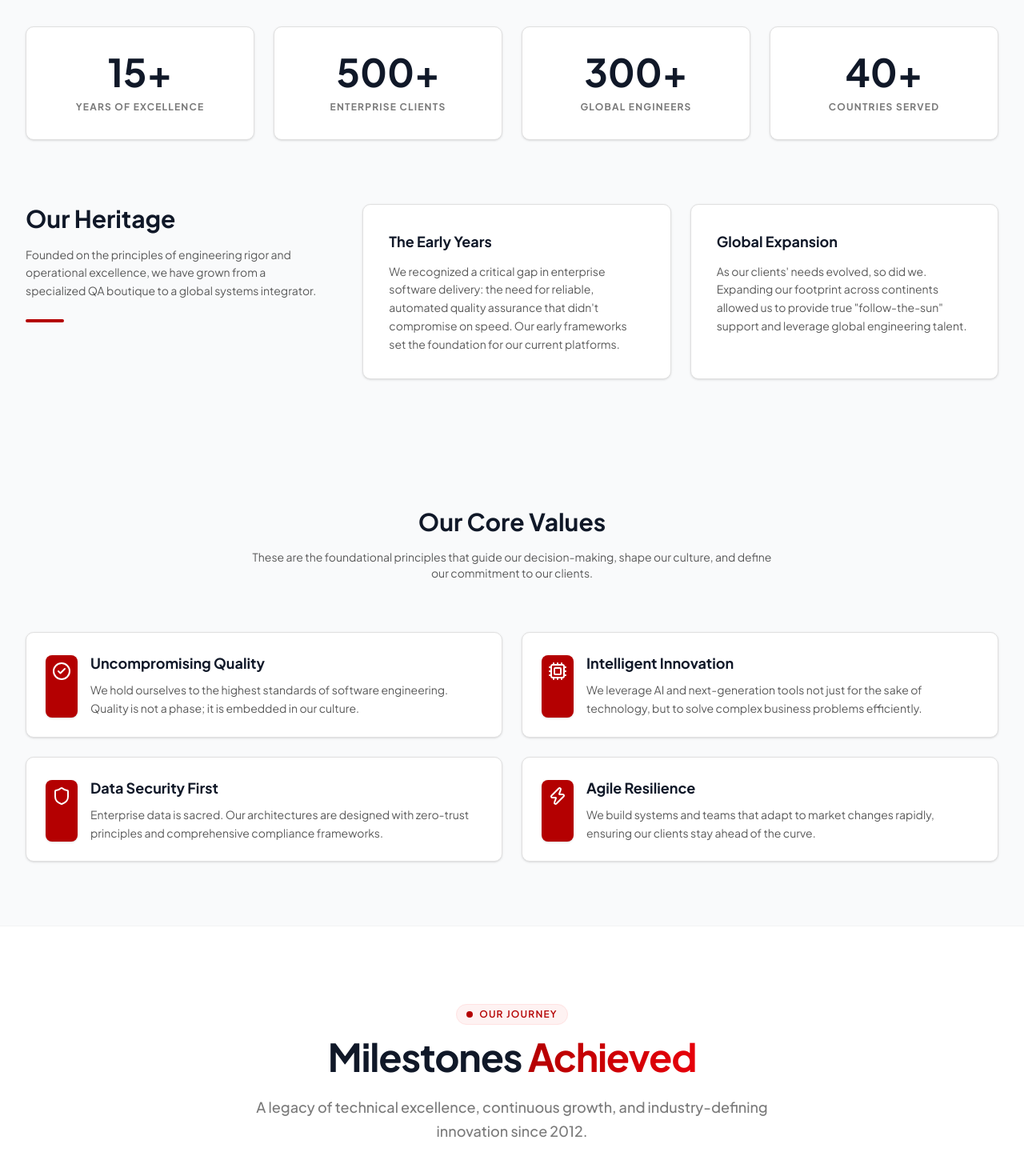
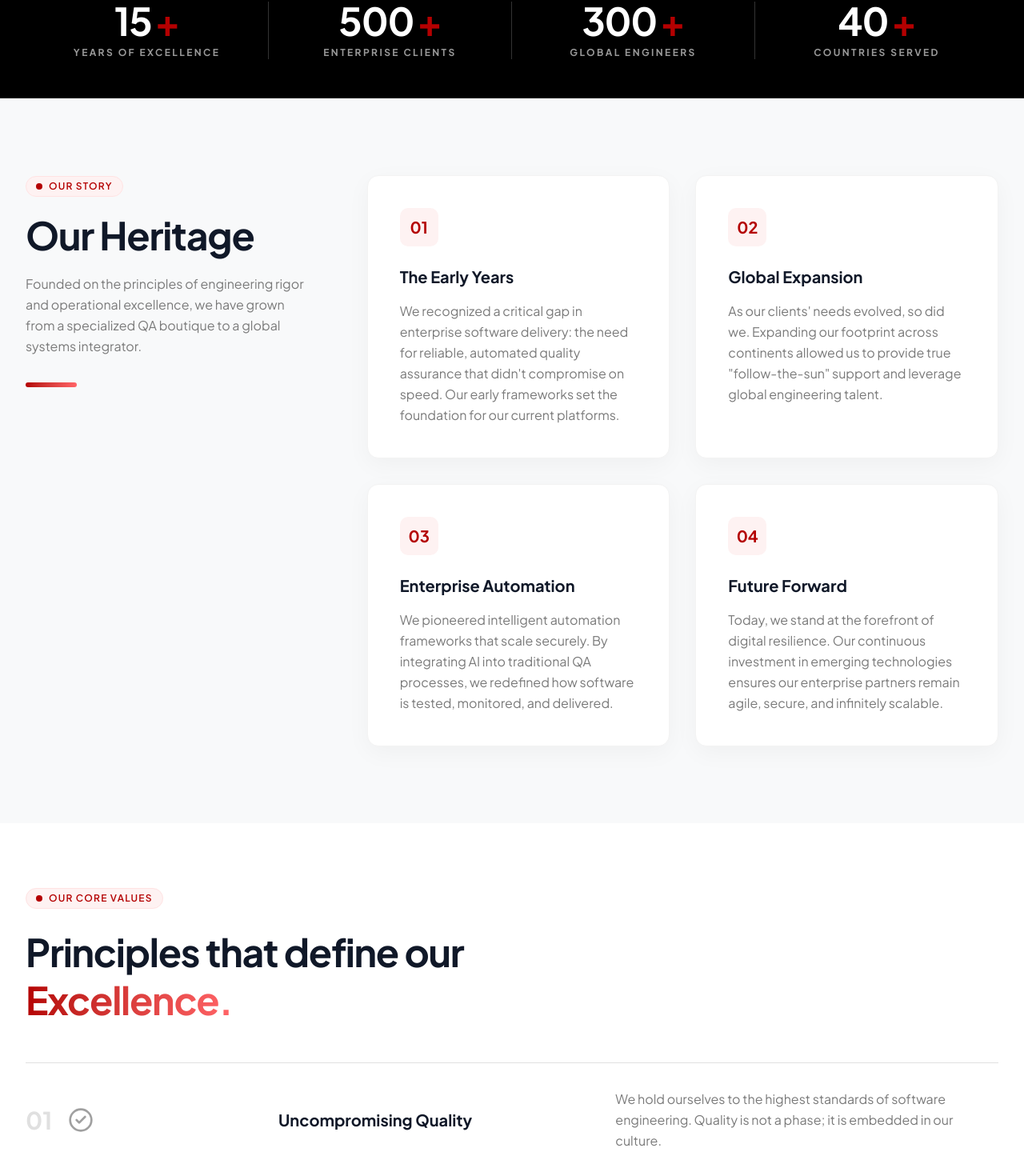
Before and after one commit to galahad-arpit03/ApMoSys, a Next.js app: page /about in a window 1280 px wide. Shown: the part 817-2287 px from the top of the page at 80% size. Built offline with nearby package versions, Linux system fonts and the light colour scheme.

Commit message:
About Page : components design updated

```diff
--- a/src/who-we-are/about-us/CoreValues/CoreValues.tsx
+++ b/src/who-we-are/about-us/CoreValues/CoreValues.tsx
@@ -1,46 +1,80 @@
 "use client";
-import React from "react";
-import { motion } from "framer-motion";
+import React, { useState } from "react";
+import { motion, AnimatePresence } from "framer-motion";
 import { CheckCircle2, Cpu, Shield, Zap } from "lucide-react";
 import { coreValuesData } from "./CoreValuesData";
 
 const iconMap: any = {
-  CheckCircle2: <CheckCircle2 className="w-6 h-6 text-white" />,
-  Cpu: <Cpu className="w-6 h-6 text-white" />,
-  Shield: <Shield className="w-6 h-6 text-white" />,
-  Zap: <Zap className="w-6 h-6 text-white" />
+  CheckCircle2: <CheckCircle2 className="w-8 h-8" />,
+  Cpu: <Cpu className="w-8 h-8" />,
+  Shield: <Shield className="w-8 h-8" />,
+  Zap: <Zap className="w-8 h-8" />
 };
 
 export default function CoreValues() {
+  const [hoveredIndex, setHoveredIndex] = useState<number | null>(null);
+
   return (
-    <section className="py-20 bg-gray-50">
+    <section className="py-20 bg-white">
       <div className="max-w-7xl mx-auto px-4 sm:px-6 lg:px-8">
-        <div className="text-center max-w-2xl mx-auto mb-16">
-          <h2 className="text-3xl font-bold text-gray-900 mb-4">Our Core Values</h2>
-          <p className="text-gray-600 text-sm">
-            These are the foundational principles that guide our decision-making, shape our culture, and define our commitment to our clients.
-          </p>
+
+        <div className="mb-12 md:w-2/3">
+          <div className="inline-flex items-center gap-2 px-3 py-1 rounded-full bg-red-50 border border-red-100 text-xs font-semibold uppercase tracking-widest text-primary-red mb-6">
+            <span className="w-2 h-2 rounded-full bg-primary-red" />
+            Our Core Values
+          </div>
+          <h2 className="text-3xl md:text-4xl lg:text-5xl font-black text-gray-900 tracking-tight leading-tight">
+            Principles that define our <span className="text-transparent bg-clip-text bg-gradient-to-r from-primary-red to-red-400">Excellence.</span>
+          </h2>
         </div>
-        <div className="grid grid-cols-1 md:grid-cols-2 gap-6">
+
+        <div className="border-t border-gray-200">
           {coreValuesData.map((value, i) => (
             <motion.div
               key={i}
               initial={{ opacity: 0, y: 20 }}
               whileInView={{ opacity: 1, y: 0 }}
               viewport={{ once: true }}
-              transition={{ delay: i * 0.1 }}
-              className="flex gap-4 p-6 rounded-xl bg-white border border-gray-200 shadow-sm hover:shadow-md transition-shadow"
+              transition={{ delay: i * 0.1, duration: 0.5 }}
+              onMouseEnter={() => setHoveredIndex(i)}
+              onMouseLeave={() => setHoveredIndex(null)}
+              className="group relative border-b border-gray-200 py-6 lg:py-8 transition-colors duration-500 hover:bg-gray-50/50"
             >
-              <div className="shrink-0 mt-1 bg-primary-red p-2 rounded-lg shadow-sm">
-                {iconMap[value.icon]}
-              </div>
-              <div>
-                <h3 className="text-gray-900 font-bold text-lg mb-2">{value.title}</h3>
-                <p className="text-gray-600 text-sm leading-relaxed">{value.desc}</p>
+              {/* Animated Accent Line */}
+              <div className="absolute bottom-[-1px] left-0 h-[1px] bg-primary-red transition-all duration-500"
+                   style={{ width: hoveredIndex === i ? '100%' : '0%' }} />
+
+              <div className="grid grid-cols-1 md:grid-cols-12 gap-6 lg:gap-12 items-center">
+
+                {/* Number & Icon */}
+                <div className="md:col-span-3 flex items-center gap-5">
+                  <div className="text-3xl font-black text-gray-200 group-hover:text-primary-red transition-colors duration-500">
+                    0{i + 1}
+                  </div>
+                  <div className="text-gray-400 group-hover:text-primary-red transition-colors duration-500">
+                    {iconMap[value.icon]}
+                  </div>
+                </div>
+
+                {/* Title */}
+                <div className="md:col-span-4">
+                  <h3 className="text-lg lg:text-xl font-bold text-gray-900 group-hover:translate-x-2 transition-transform duration-500">
+                    {value.title}
+                  </h3>
+                </div>
+
+                {/* Description */}
+                <div className="md:col-span-5">
+                  <p className="text-gray-500 text-sm lg:text-base leading-relaxed">
+                    {value.desc}
+                  </p>
+                </div>
+
               </div>
             </motion.div>
           ))}
         </div>
+
       </div>
     </section>
   );
--- a/src/who-we-are/about-us/StatsSection/StatsSection.tsx
+++ b/src/who-we-are/about-us/StatsSection/StatsSection.tsx
@@ -5,20 +5,25 @@ import { statsData } from "./StatsSectionData";
 
 export default function StatsSection() {
   return (
-    <section className="pt-20 pb-10 bg-gray-50">
+    <section className="py-12 bg-black border-y border-[#222]">
       <div className="max-w-7xl mx-auto px-4 sm:px-6 lg:px-8">
-        <div className="grid grid-cols-2 md:grid-cols-4 gap-6">
+        <div className="grid grid-cols-2 md:grid-cols-4 divide-x-0 md:divide-x divide-[#333] gap-y-8 md:gap-y-0">
           {statsData.map((stat, i) => (
             <motion.div
               key={i}
-              initial={{ opacity: 0, y: 20 }}
+              initial={{ opacity: 0, y: 15 }}
               whileInView={{ opacity: 1, y: 0 }}
               viewport={{ once: true }}
-              transition={{ delay: i * 0.1 }}
-              className="text-center p-8 border border-gray-200 rounded-xl bg-white shadow-sm"
+              transition={{ delay: i * 0.1, duration: 0.5 }}
+              className="text-center px-4 flex flex-col items-center justify-center"
             >
-              <div className="text-4xl md:text-5xl font-black text-gray-900 mb-3">{stat.value}</div>
-              <div className="text-[11px] md:text-xs uppercase tracking-[0.1em] text-gray-500 font-bold">{stat.label}</div>
+              <div className="text-4xl md:text-5xl font-black text-white tracking-tight mb-2 flex items-center gap-1">
+                {stat.value.replace('+', '')}
+                <span className="text-primary-red">+</span>
+              </div>
+              <div className="text-xs uppercase tracking-[0.2em] text-white/60 font-bold">
+                {stat.label}
+              </div>
             </motion.div>
           ))}
         </div>
--- a/src/who-we-are/about-us/StorySection/StorySection.tsx
+++ b/src/who-we-are/about-us/StorySection/StorySection.tsx
@@ -5,33 +5,45 @@ import { storyData } from "./StorySectionData";
 
 export default function StorySection() {
   return (
-    <section className="pt-10 pb-20 bg-gray-50">
+    <section className="py-24 bg-[#F8F9FA]">
       <div className="max-w-7xl mx-auto px-4 sm:px-6 lg:px-8">
-        <div className="grid grid-cols-1 lg:grid-cols-12 gap-12">
-          <div className="lg:col-span-4">
-            <h2 className="text-3xl font-bold text-gray-900 mb-4">{storyData.heading}</h2>
-            <p className="text-gray-600 text-sm leading-relaxed mb-6">
+        <div className="grid grid-cols-1 lg:grid-cols-12 gap-12 lg:gap-16 items-start">
+
+          <div className="lg:col-span-4 lg:sticky lg:top-32">
+            <div className="inline-flex items-center gap-2 px-3 py-1 rounded-full bg-red-50 border border-red-100 text-xs font-semibold uppercase tracking-widest text-primary-red mb-6">
+              <span className="w-2 h-2 rounded-full bg-primary-red" />
+              Our Story
+            </div>
+            <h2 className="text-4xl lg:text-5xl font-black text-gray-900 tracking-tight mb-6">
+              {storyData.heading}
+            </h2>
+            <p className="text-gray-500 text-base leading-relaxed mb-8">
               {storyData.description}
             </p>
-            <div className="h-1 w-12 bg-primary-red rounded-full" />
+            <div className="h-1.5 w-16 bg-gradient-to-r from-primary-red to-red-400 rounded-full" />
           </div>
-          <div className="lg:col-span-8 grid grid-cols-1 md:grid-cols-2 gap-6">
+
+          <div className="lg:col-span-8 grid grid-cols-1 sm:grid-cols-2 gap-6 lg:gap-8">
             {storyData.cards.map((card, idx) => (
               <motion.div
                 key={idx}
-                initial={{ opacity: 0, y: 20 }}
+                initial={{ opacity: 0, y: 30 }}
                 whileInView={{ opacity: 1, y: 0 }}
-                viewport={{ once: true }}
-                transition={{ delay: idx * 0.1 }}
-                className="bg-white p-8 rounded-xl border border-gray-200 shadow-sm"
+                viewport={{ once: true, margin: "-100px" }}
+                transition={{ delay: idx * 0.15, duration: 0.6 }}
+                className="group bg-white p-8 lg:p-10 rounded-2xl border border-gray-100 shadow-[0_8px_30px_rgb(0,0,0,0.04)] hover:shadow-[0_8px_30px_rgb(0,0,0,0.08)] hover:-translate-y-1 transition-all duration-300"
               >
-                <h3 className="text-gray-900 font-bold text-lg mb-3">{card.title}</h3>
-                <p className="text-gray-600 text-sm leading-relaxed">
+                <div className="w-12 h-12 bg-red-50 rounded-xl flex items-center justify-center mb-6 text-primary-red font-bold text-xl group-hover:scale-110 group-hover:bg-primary-red group-hover:text-white transition-all duration-300">
+                  0{idx + 1}
+                </div>
+                <h3 className="text-gray-900 font-bold text-xl mb-4">{card.title}</h3>
+                <p className="text-gray-500 leading-relaxed">
                   {card.content}
                 </p>
               </motion.div>
             ))}
           </div>
+
         </div>
       </div>
     </section>
--- a/src/who-we-are/about-us/StorySection/StorySectionData.ts
+++ b/src/who-we-are/about-us/StorySection/StorySectionData.ts
@@ -9,6 +9,14 @@ export const storyData = {
     {
       title: "Global Expansion",
       content: "As our clients' needs evolved, so did we. Expanding our footprint across continents allowed us to provide true \"follow-the-sun\" support and leverage global engineering talent."
+    },
+    {
+      title: "Enterprise Automation",
+      content: "We pioneered intelligent automation frameworks that scale securely. By integrating AI into traditional QA processes, we redefined how software is tested, monitored, and delivered."
+    },
+    {
+      title: "Future Forward",
+      content: "Today, we stand at the forefront of digital resilience. Our continuous investment in emerging technologies ensures our enterprise partners remain agile, secure, and infinitely scalable."
     }
   ]
 };
```
